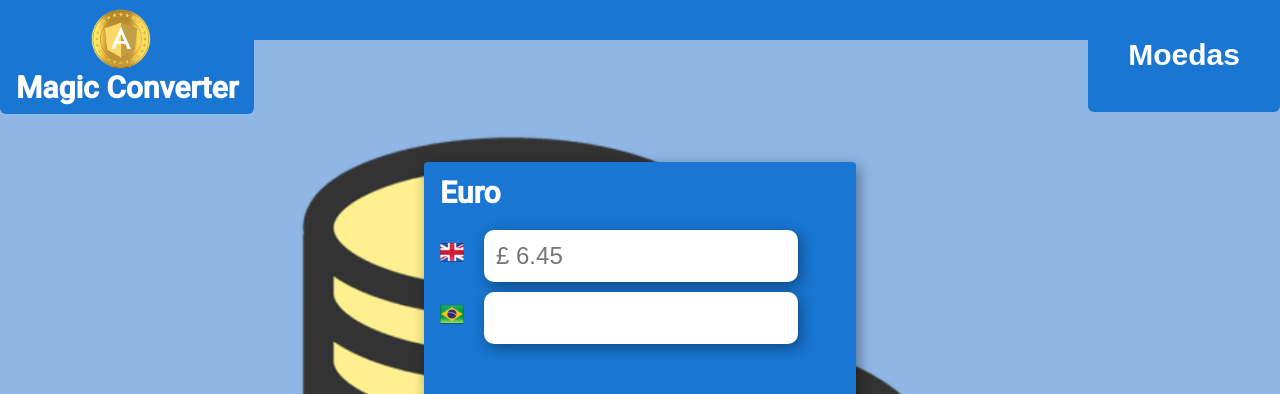
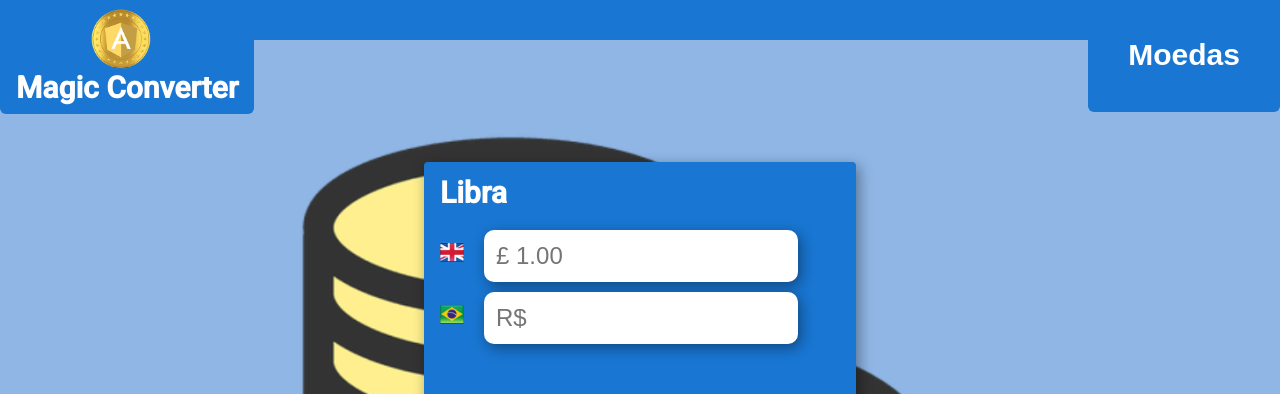
Before and after one commit to RenanContiero/currency-converter, an Angular app in the folder currency/: page /libra in a window 1280 px wide. Shown: the top 394 px of the page. Built offline with nearby package versions, Linux system fonts and the light colour scheme; no server answers.

Commit message:
implementamos todos os placeholders dos componentes.html

```diff
--- a/currency/src/app/australian/australian.component.html
+++ b/currency/src/app/australian/australian.component.html
@@ -1,6 +1,7 @@
 <div class = "calculadora">
     <p class = "calcName"><strong>Dólar Australiano</strong></p>
-    <mat-icon svgIcon="australia"></mat-icon><input type="number" class="valor1" (keyup)="calculateDolarAustralian($event)"placeholder = "$ 3.24"><br/>
-    <mat-icon svgIcon="brazil"></mat-icon><input type="number" class="valor2" (keyup)="calculateReal($event)" ><br/>
-    <p class = "convertedResult"><strong>{{numberResult | currency:"USD"}}</strong></p>
+    <mat-icon svgIcon="australia"></mat-icon><input type="number" class="valor1" (keyup)="calculateDolarAustralian($event)"placeholder = "$ 1.00"><br/>
+    <mat-icon svgIcon="brazil"></mat-icon><input type="number" class="valor2" (keyup)="calculateReal($event)" placeholder="R$ {{this.australian}}" ><br/>
+    <p class = "convertedResult"><strong>{{numberResult | currency:"BRL"}}</strong></p>
+    <!-- <p class = "convertedResult"><strong>{{numberResult | currency:"AUD"}}</strong></p>  -->
 </div>
--- a/currency/src/app/canadian/canadian.component.html
+++ b/currency/src/app/canadian/canadian.component.html
@@ -1,6 +1,7 @@
 <div class = "calculadora">
     <p class = "calcName"><strong>Dólar Canadense</strong></p>
-    <mat-icon svgIcon="canada"></mat-icon><input type="number" class="valor1" (keyup)="calculateDolarCanadian($event)"placeholder = "$ 3.74"><br/>
-    <mat-icon svgIcon="brazil"></mat-icon><input type="number" class="valor2" (keyup)="calculateReal($event)" ><br/>
-    <p class = "convertedResult"><strong>{{numberResult | currency:"USD"}}</strong></p>
+    <mat-icon svgIcon="canada"></mat-icon><input type="number" class="valor1" (keyup)="calculateDolarCanadian($event)"placeholder = "$ 1.00"><br/>
+    <mat-icon svgIcon="brazil"></mat-icon><input type="number" class="valor2" (keyup)="calculateReal($event)" placeholder="R$ {{this.cad}}"><br/>
+    <p class = "convertedResult"><strong>{{numberResult | currency:"BRL"}}</strong></p>
+    <!-- <p class = "convertedResult"><strong>{{numberResult | currency:"CAD"}}</strong></p>  -->
 </div>
--- a/currency/src/app/dolar/dolar.component.html
+++ b/currency/src/app/dolar/dolar.component.html
@@ -1,7 +1,7 @@
 <div class = "calculadora">
     <p class = "calcName"><strong>Dólar Americano</strong></p>
     <mat-icon svgIcon="usa"></mat-icon><input type="number" class="valor1" (keyup)="calculateDolar($event)" placeholder="$ 1.00"><br/>
-    <mat-icon svgIcon="brazil"></mat-icon> <input type="number" class="valor2" (keyup)="calculateReal($event)" placeholder = 'R$ {{this.dolar}}'><br/>
+    <mat-icon svgIcon="brazil"></mat-icon> <input type="number" class="valor2" (keyup)="calculateReal($event)" placeholder = "R$ {{this.dolar}}"><br/>
     <p class = "convertedResult"><strong>{{numberResult | currency:"BRL"}}</strong></p>
     <!-- <p class = "convertedResult"><strong>{{numberResult | currency:"USD"}}</strong></p>  -->
 </div>
--- a/currency/src/app/euro/euro.component.html
+++ b/currency/src/app/euro/euro.component.html
@@ -1,6 +1,8 @@
 <div class = "calculadora">
     <p class = "calcName"><strong>Euro</strong></p>
-    <mat-icon svgIcon="eu"></mat-icon><input type="number" class="valor1" (keyup)="calculateEuro($event)"placeholder = "€ 5.70"><br/>
-    <mat-icon svgIcon="brazil"></mat-icon><input type="number" class="valor2" (keyup)="calculateReal($event)" ><br/>
-    <p class = "convertedResult"><strong>{{numberResult | currency:"USD"}}</strong></p>
+    <mat-icon svgIcon="eu"></mat-icon><input type="number" class="valor1" (keyup)="calculateEuro($event)"placeholder = "€ 1.00"><br/>
+    <mat-icon svgIcon="brazil"></mat-icon><input type="number" class="valor2" (keyup)="calculateReal($event)" placeholder="R$ {{this.euro}}">
+    <br/>
+    <p class = "convertedResult"><strong>{{numberResult | currency:"BRL"}}</strong></p>
+    <!-- <p class = "convertedResult"><strong>{{numberResult | currency:"EUR"}}</strong></p>  -->
 </div>
--- a/currency/src/app/libra/libra.component.html
+++ b/currency/src/app/libra/libra.component.html
@@ -1,6 +1,7 @@
 <div class = "calculadora">
-    <p class = "calcName"><strong>Euro</strong></p>
-    <mat-icon svgIcon="uk"></mat-icon><input type="number" class="valor1" (keyup)="calculateLibra($event)"placeholder = "£ 6.45"><br/>
-    <mat-icon svgIcon="brazil"></mat-icon><input type="number" class="valor2" (keyup)="calculateReal($event)" ><br/>
-    <p class = "convertedResult"><strong>{{numberResult | currency:"USD"}}</strong></p>
+    <p class = "calcName"><strong>Libra</strong></p>
+    <mat-icon svgIcon="uk"></mat-icon><input type="number" class="valor1" (keyup)="calculateLibra($event)"placeholder = "£ 1.00"><br/>
+    <mat-icon svgIcon="brazil"></mat-icon><input type="number" class="valor2" (keyup)="calculateReal($event)" placeholder="R$ {{this.libra}}" ><br/>
+    <p class = "convertedResult"><strong>{{numberResult | currency:"BRL"}}</strong></p>
+    <!-- <p class = "convertedResult"><strong>{{numberResult | currency:"GBP"}}</strong></p>  -->
 </div>
```
